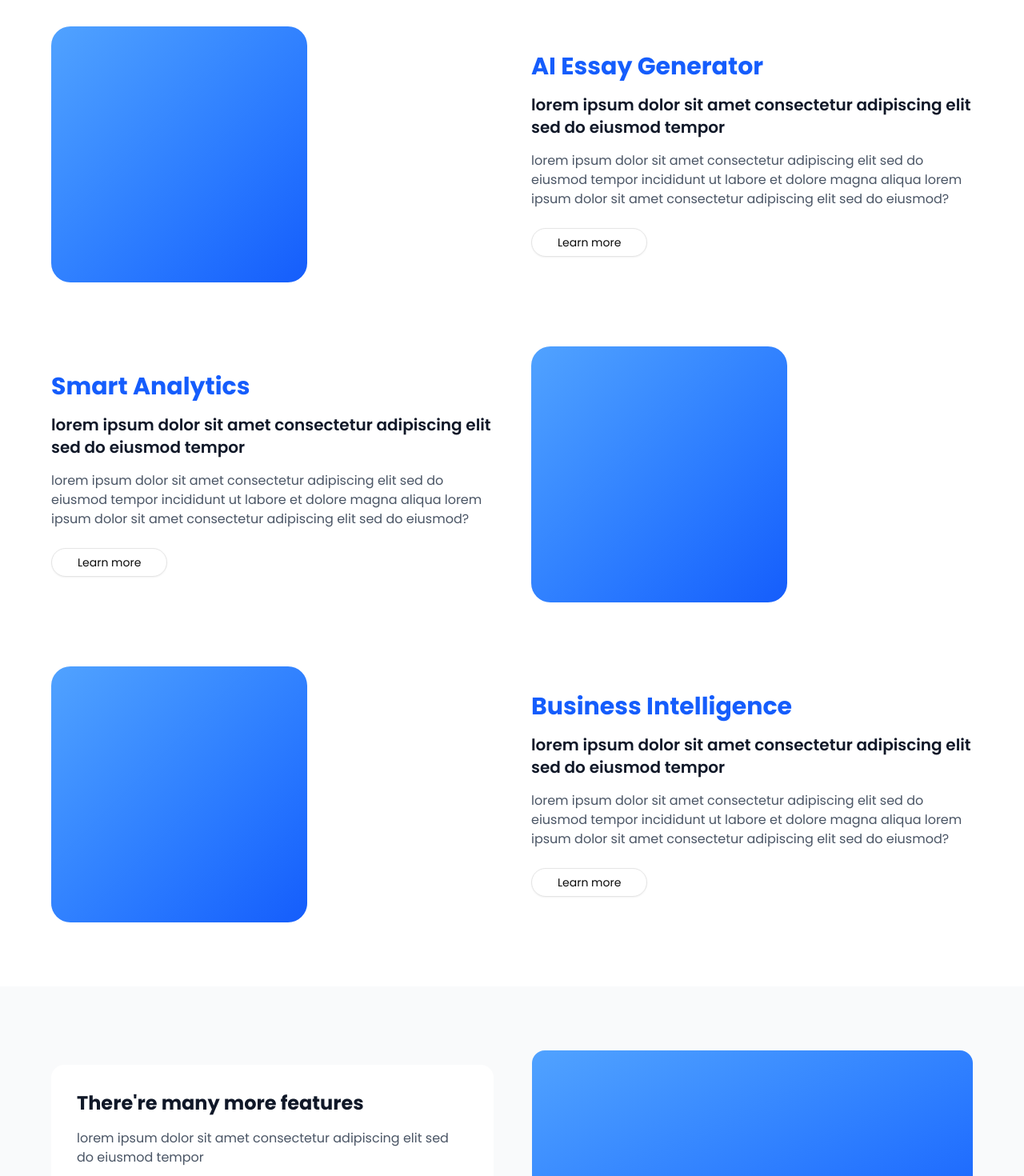
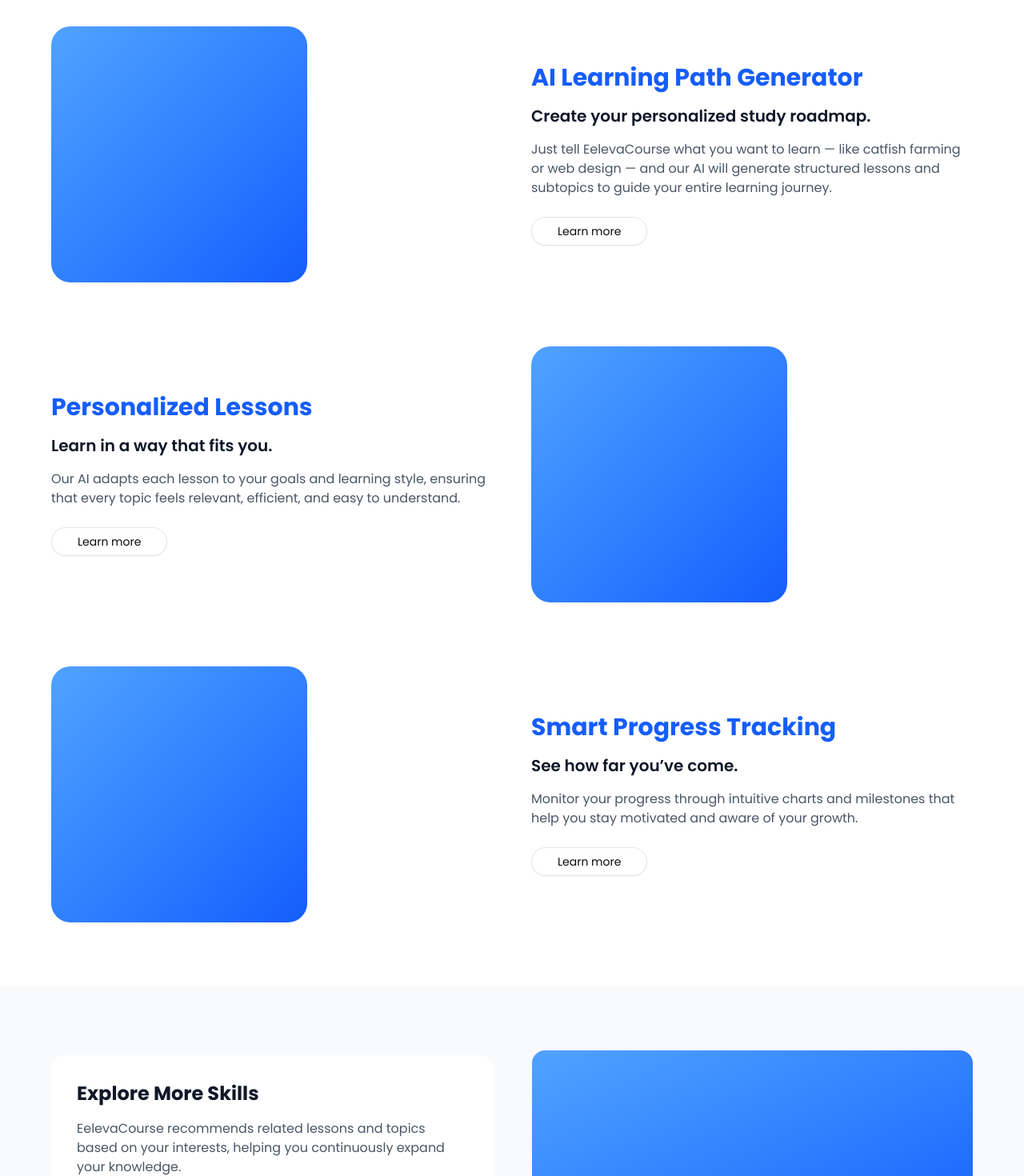
Before and after one commit to justin-theodorus/elevacourse-dev, a Next.js app: page / in a window 1280 px wide. Shown: the part 900-2370 px from the top of the page at 80% size. Built offline with nearby package versions, Linux system fonts and the light colour scheme.

Commit message:
Update homepage and middleware logic

```diff
--- a/app/page.js
+++ b/app/page.js
@@ -81,15 +81,13 @@ export default function Home() {
               </div>
               <div className="lg:w-1/2">
                 <h3 className="text-3xl font-bold text-blue-600 mb-4">
-                  AI Essay Generator
+                  AI Learning Path Generator
                 </h3>
                 <h4 className="text-xl font-semibold text-gray-900 mb-4">
-                  lorem ipsum dolor sit amet consectetur adipiscing elit sed do eiusmod tempor
+                  Create your personalized study roadmap.
                 </h4>
                 <p className="text-gray-600 mb-6">
-                  lorem ipsum dolor sit amet consectetur adipiscing elit sed do
-                  eiusmod tempor incididunt ut labore et dolore magna aliqua lorem
-                  ipsum dolor sit amet consectetur adipiscing elit sed do eiusmod?
+                  Just tell EelevaCourse what you want to learn — like catfish farming or web design — and our AI will generate structured lessons and subtopics to guide your entire learning journey.
                 </p>
                 <Button variant="outline" className="rounded-full px-8">
                   Learn more
@@ -104,15 +102,13 @@ export default function Home() {
               </div>
               <div className="lg:w-1/2">
                 <h3 className="text-3xl font-bold text-blue-600 mb-4">
-                  Smart Analytics
+                  Personalized Lessons
                 </h3>
                 <h4 className="text-xl font-semibold text-gray-900 mb-4">
-                  lorem ipsum dolor sit amet consectetur adipiscing elit sed do eiusmod tempor
+                  Learn in a way that fits you.
                 </h4>
                 <p className="text-gray-600 mb-6">
-                  lorem ipsum dolor sit amet consectetur adipiscing elit sed do
-                  eiusmod tempor incididunt ut labore et dolore magna aliqua lorem
-                  ipsum dolor sit amet consectetur adipiscing elit sed do eiusmod?
+                  Our AI adapts each lesson to your goals and learning style, ensuring that every topic feels relevant, efficient, and easy to understand.
                 </p>
                 <Button variant="outline" className="rounded-full px-8">
                   Learn more
@@ -127,15 +123,13 @@ export default function Home() {
               </div>
               <div className="lg:w-1/2">
                 <h3 className="text-3xl font-bold text-blue-600 mb-4">
-                  Business Intelligence
+                  Smart Progress Tracking
                 </h3>
                 <h4 className="text-xl font-semibold text-gray-900 mb-4">
-                  lorem ipsum dolor sit amet consectetur adipiscing elit sed do eiusmod tempor
+                  See how far you’ve come.
                 </h4>
                 <p className="text-gray-600 mb-6">
-                  lorem ipsum dolor sit amet consectetur adipiscing elit sed do
-                  eiusmod tempor incididunt ut labore et dolore magna aliqua lorem
-                  ipsum dolor sit amet consectetur adipiscing elit sed do eiusmod?
+                  Monitor your progress through intuitive charts and milestones that help you stay motivated and aware of your growth.
                 </p>
                 <Button variant="outline" className="rounded-full px-8">
                   Learn more
@@ -152,11 +146,10 @@ export default function Home() {
           <div className="flex flex-col lg:flex-row items-center gap-12">
             <div className="lg:w-1/2 bg-white p-8 rounded-2xl">
               <h3 className="text-2xl font-bold text-gray-900 mb-4">
-                There're many more features
+                Explore More Skills
               </h3>
               <p className="text-gray-600 mb-6">
-                lorem ipsum dolor sit amet consectetur adipiscing elit
-                sed do eiusmod tempor
+                EelevaCourse recommends related lessons and topics based on your interests, helping you continuously expand your knowledge.
               </p>
               <Button className="bg-blue-600 hover:bg-blue-700 text-white px-8">
                 Explore
--- a/middleware.js
+++ b/middleware.js
@@ -1,5 +1,8 @@
 import { createServerClient } from '@supabase/ssr';
 import { NextResponse } from 'next/server';
+
+export const runtime = "nodejs";
+
 
 export async function middleware(request) {
   let supabaseResponse = NextResponse.next({ request });
```
